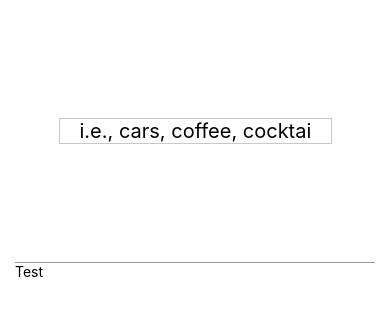
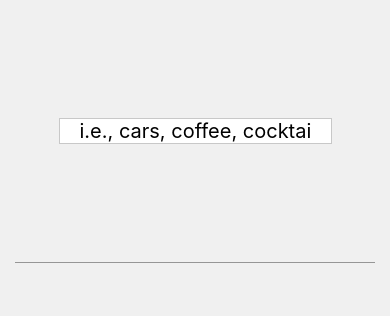
Before and after one commit to vianneychin/somabar-coding-challenge, a React Native app: screen / in a window 390 px wide. Shown: the top 316 px of the page. Built offline with nearby package versions, Linux system fonts and the light colour scheme.

Commit message:
Add 2 grid

```diff
--- a/src/components/App.js
+++ b/src/components/App.js
@@ -1,37 +1,55 @@
 import React, { useEffect, useState } from 'react'
-import { SafeAreaView, View, Text, TextInput, StyleSheet } from 'react-native'
+import {
+  SafeAreaView,
+  View,
+  Text,
+  TextInput,
+  StyleSheet,
+  Image,
+  ScrollView,
+} from 'react-native'
 
 const accessKey =
   'ad6b790cd1db3888100bdfcf14d84c73f0e7300f81aec1d891031922857a2e2b'
 
 const App = () => {
   const [searchQuery, setSearchQuery] = useState('')
+  const [unsplashData, setUnsplashData] = useState([])
 
-  // useEffect(() => {
   const fetchApi = async query => {
     try {
       const api = await fetch(
         `https://api.unsplash.com/search/photos?client_id=${accessKey}&query=${query}`,
       )
       const response = await api.json()
-      return response.results
+      setUnsplashData(response.results)
+      console.log(response.results)
     } catch (error) {
       console.log(error)
     }
   }
-  // }, [])
 
   const onChangeText = txt => {
     setSearchQuery(txt)
-    console.log(searchQuery)
   }
 
   const onSubmitEditing = () => {
-    // Search the api for results.
+    fetchApi(searchQuery)
+  }
 
-    fetchApi(searchQuery)
-
-    console.log(searchQuery, '🍕')
+  const renderPhotos = () => {
+    return unsplashData.map((item, index) => {
+      return (
+        <View key={item.id} style={styles.imageWrapper}>
+          <Image
+            style={styles.image}
+            source={{
+              uri: item.urls.small,
+            }}
+          />
+        </View>
+      )
+    })
   }
 
   return (
@@ -45,8 +63,10 @@ const App = () => {
           style={styles.input}
         />
       </View>
-      <View style={styles.imagesContainer}>
-        <Text>Test</Text>
+      <View style={styles.outerImageContainer}>
+        <ScrollView contentContainerStyle={styles.imagesContainer}>
+          {renderPhotos()}
+        </ScrollView>
       </View>
     </SafeAreaView>
   )
@@ -56,18 +76,26 @@ const styles = StyleSheet.create({
   /* Container styles */
   mainContainer: {
     flex: 1,
+    backgroundColor: 'rgb(240, 240, 240)',
   },
   inputContainer: {
     flex: 0.45,
     justifyContent: 'center',
     alignItems: 'center',
   },
+  outerImageContainer: {
+    flex: 1,
+  },
   imagesContainer: {
-    flex: 1,
+    paddingTop: 40,
+    marginLeft: 15,
+    marginRight: 15,
+    justifyContent: 'center',
+    flexDirection: 'row',
+    flexWrap: 'wrap',
+    alignItems: 'flex-start',
     borderTopWidth: 1,
     borderColor: 'rgb(150, 150, 150)',
-    marginLeft: 15,
-    marginRight: 15,
   },
 
   /* Misc. */
@@ -80,6 +108,15 @@ const styles = StyleSheet.create({
     paddingLeft: 20,
     paddingRight: 20,
   },
+  imageWrapper: {
+    backgroundColor: 'white',
+  },
+  image: {
+    backgroundColor: 'pink',
+    height: 125,
+    aspectRatio: 1.45,
+    margin: 2.5,
+  },
 })
 
 export default App
--- /dev/null
+++ b/src/components/styles.js
@@ -0,0 +1 @@
+import { StyleSheet } from 'react-native'
```
